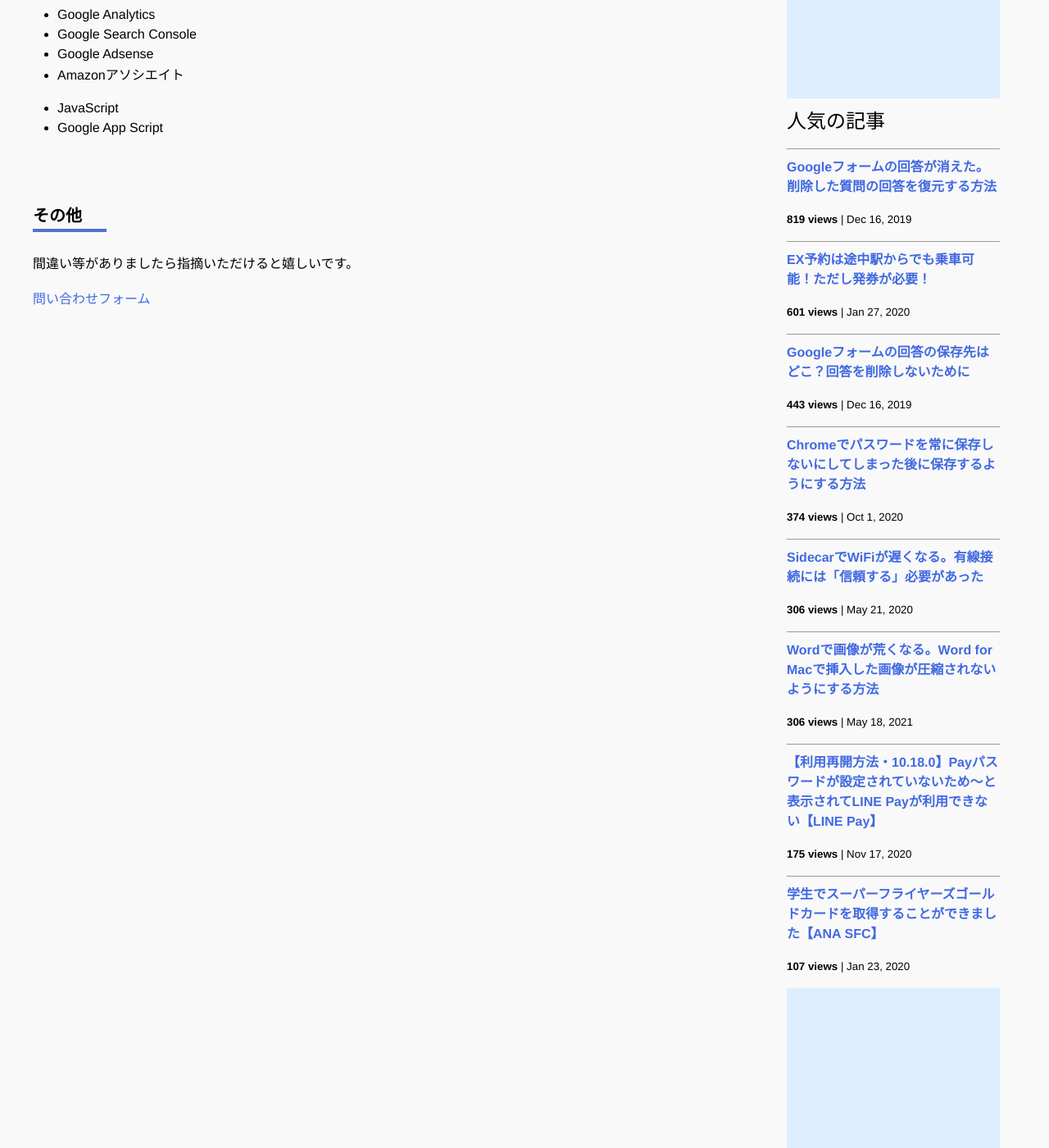
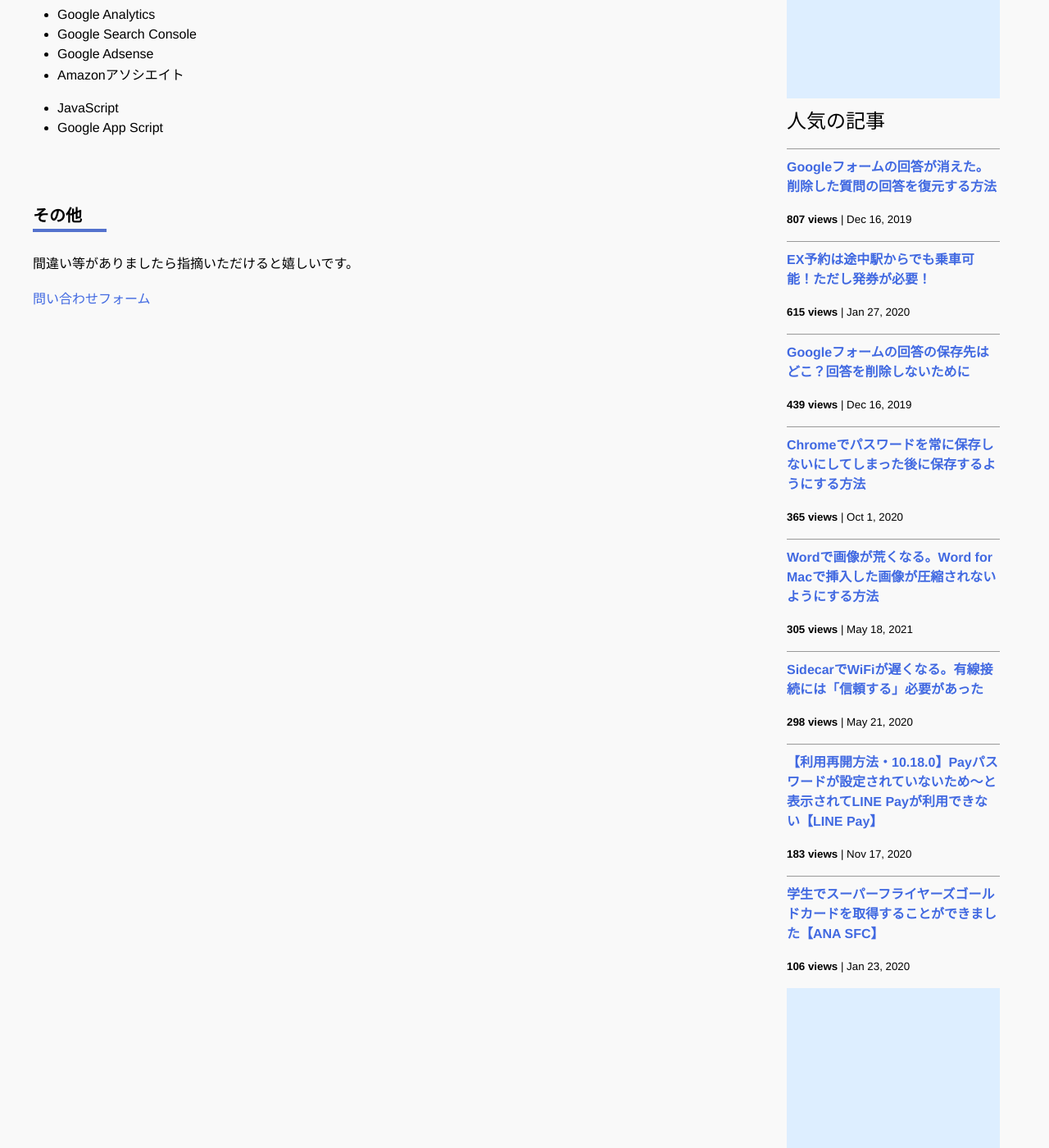
Before and after one commit to iwanaminami/shoyaiwaname, a Jekyll site: the page built from about.markdown, in a window 1280 px wide and 1400 px high, scrolled down 693 px. Shown: the whole window at 82% size. Built offline with Jekyll 4.4.1, drawn with Linux system fonts in a browser that asks for light colours; nearby versions of some CDN libraries; comment, search, counter and statistics services are not loaded.

Commit message:
a new commit message

```diff
--- a/_data/popularposts.yml
+++ b/_data/popularposts.yml
@@ -1,17 +1,17 @@
 side:
-  - view: 819
+  - view: 807
     url: /2019/12/16/restore-googleform.html
-  - view: 601
+  - view: 615
     url: /2020/01/27/ex-rideontheway.html
-  - view: 443
+  - view: 439
     url: /2019/12/16/googleform-answers.html
-  - view: 374
+  - view: 365
     url: /2020/10/01/googlepassword.html
-  - view: 306
+  - view: 305
+    url: /2021/05/18/image-compression-word.html
+  - view: 298
     url: /2020/05/21/sidecar-via-cable.html
-  - view: 306
-    url: /2021/05/18/image-compression-word.html
-  - view: 175
+  - view: 183
     url: /2020/11/17/linepay.html
-  - view: 107
+  - view: 106
     url: /2020/01/23/sfcgold.html
```
